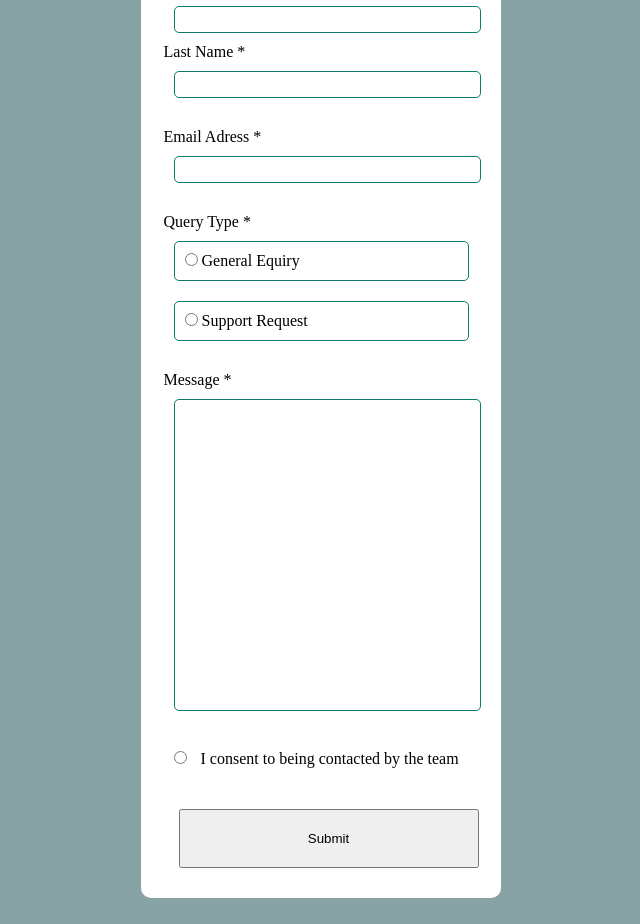
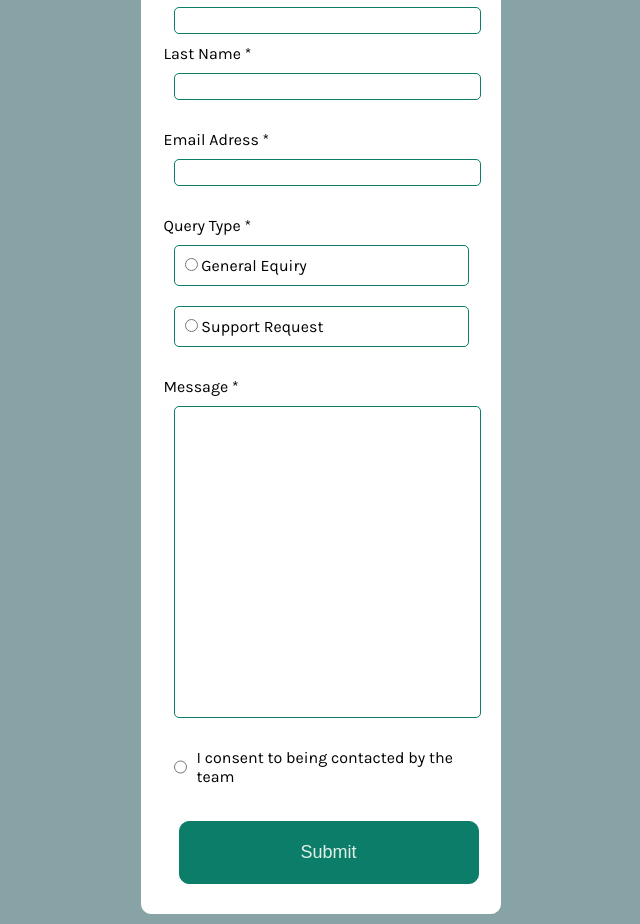
Before and after one commit to Avantiermv/contact-form-main, a plain HTML site: page index.html in a window 1280 px wide. Shown: the part 104-1028 px from the top of the page, without its empty margins (319-959 px from the left). Drawn offline with Linux system fonts and the light colour scheme.

Commit message:
Third commit of this challenge.
I addicted more details in the inputs and changed one thing in a some radio that I don't remember.

```diff
--- a/style.css
+++ b/style.css
@@ -1,4 +1,5 @@
 @charset "UTF-8";
+@import url('https://fonts.googleapis.com/css2?family=Karla:ital,wght@0,200..800;1,200..800&display=swap');
 
 *{
     margin: 0px;
@@ -13,6 +14,7 @@
  --white: hsl(0, 0%, 100%);
  --lgreen: hsl(186, 15%, 59%);
  --dgreen: hsl(187, 24%, 22%);
+ --font: "Karla", sans-serif;
 }
 
 body{
@@ -20,9 +22,8 @@ body{
     display: flex;
     flex-direction: column;
     align-items: center;
+    font-family: var(--font);
 }
-
-
 
 div#container{
     background-color: var(--white);
@@ -117,6 +118,7 @@ input#messagebox{
 
 div#boxconsent{
     margin: 10px;
+    display: flex;
 }
 
 input#consent{
@@ -132,4 +134,10 @@ input#submit{
     width: 300px;
     margin: 5px;
     padding: 20px;
+
+    border: 1px solid var(--green);
+    border-radius: 10px;
+    background-color: var(--green);
+    color: var(--nwhite);
+    font-size: 18px;
 }
```
